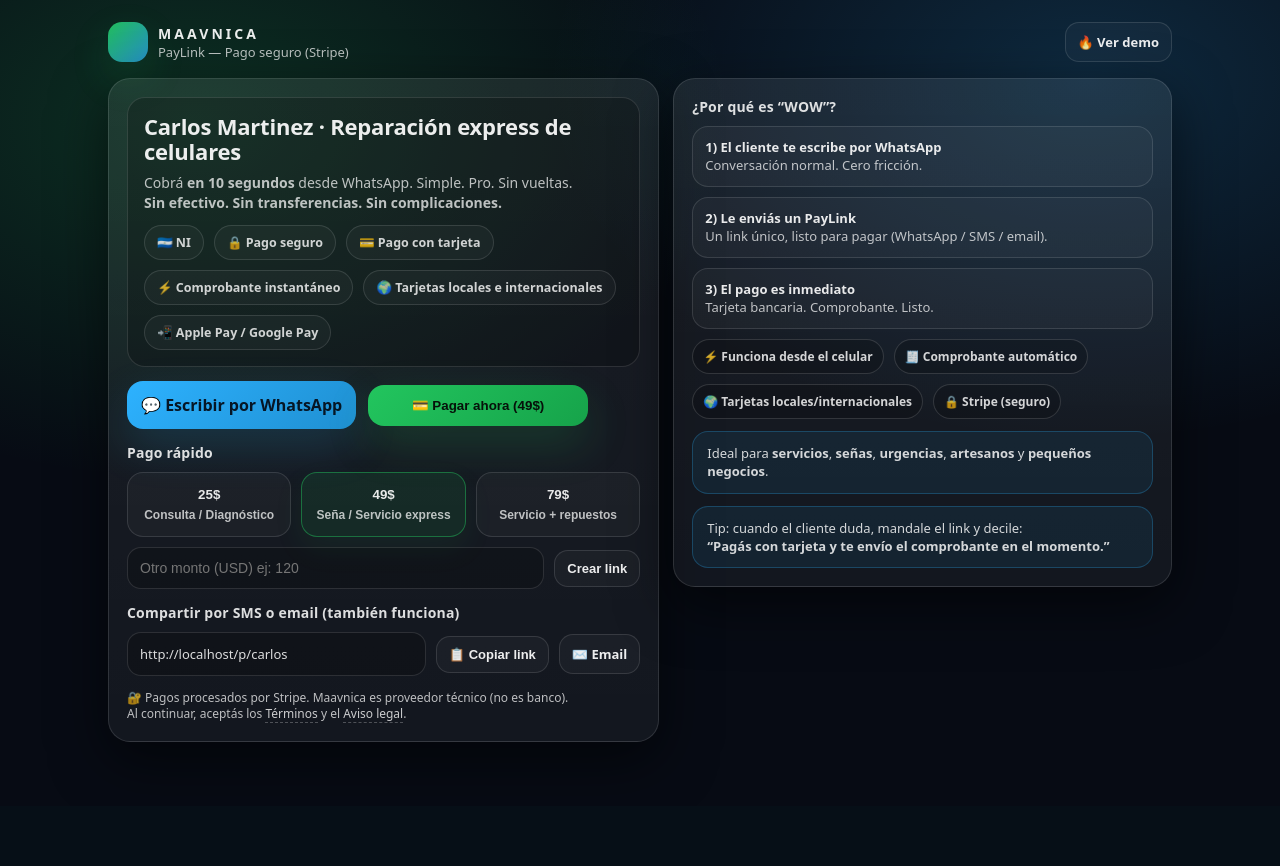
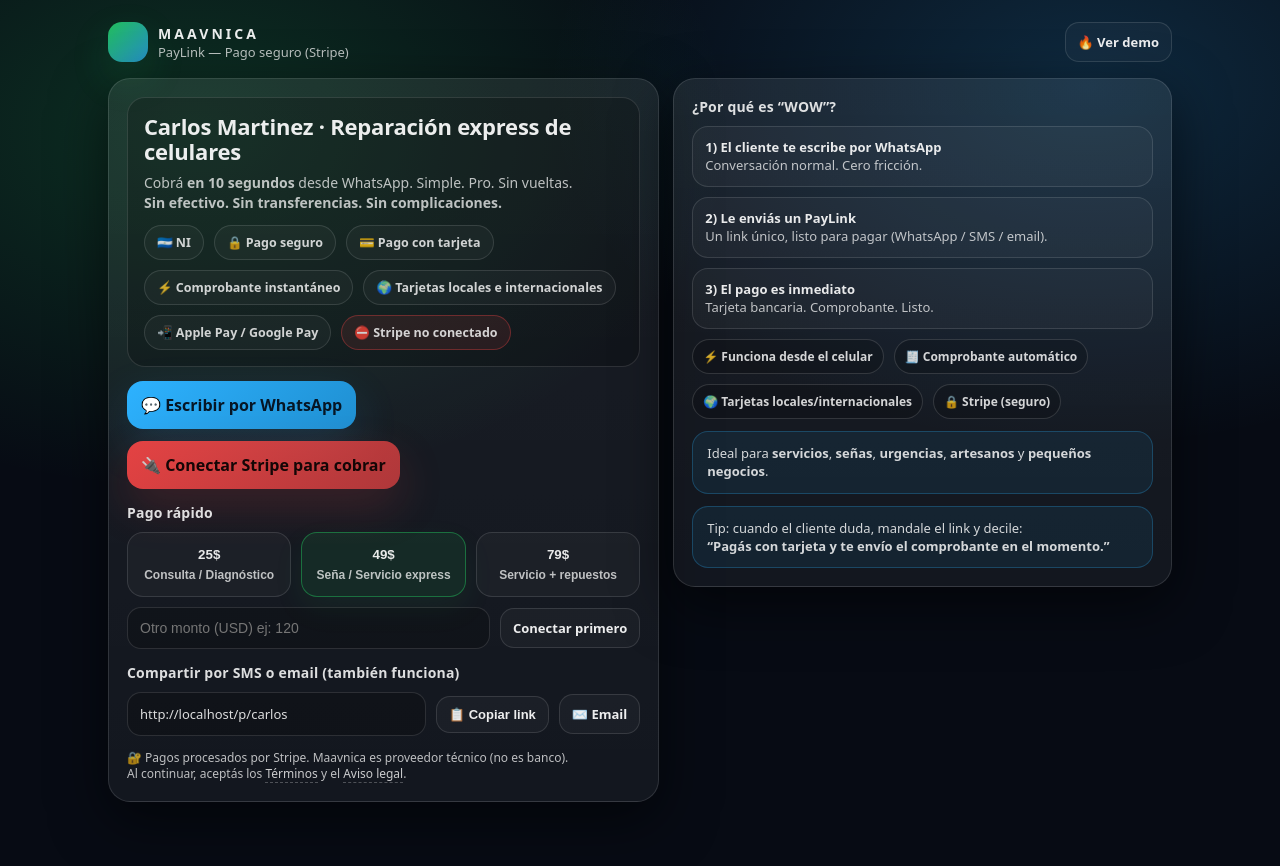
Before and after one commit to maavnica/paylink-connect, a FastAPI app: page /p/carlos in a window 1280 px wide. Before the commit the page ends 742 px from the top, so only its background shows below. Run offline with FastAPI, Linux system fonts and the light colour scheme; data comes from the database, SQL or seed files in the repository.

Commit message:
Update main + landing + paypage + add success page

```diff
--- a/app/main.py
+++ b/app/main.py
@@ -24,6 +24,9 @@
 
 STRIPE_SECRET_KEY = os.getenv("STRIPE_SECRET_KEY", "").strip()
 STRIPE_WEBHOOK_SECRET = os.getenv("STRIPE_WEBHOOK_SECRET", "").strip()  # optional
+
+# 🔥 B1 subscription (Stripe Payment Link)
+PAYLINK_SUBSCRIBE_URL = os.getenv("PAYLINK_SUBSCRIBE_URL", "").strip()
 
 # Use your Render env vars (you already added them)
 STRIPE_CONNECT_RETURN_URL = os.getenv(
@@ -168,7 +171,28 @@
 def landing(request: Request):
     return templates.TemplateResponse(
         "landing.html",
-        {"request": request, "base_url": BASE_URL, "demo_url": f"{BASE_URL}/demo/carlos"},
+        {
+            "request": request,
+            "base_url": BASE_URL,
+            "demo_url": f"{BASE_URL}/demo/carlos",
+            # 🔥 B1 subscription CTA
+            "subscribe_url": PAYLINK_SUBSCRIBE_URL,
+        },
+    )
+
+
+@app.get("/success", response_class=HTMLResponse)
+def subscribe_success(request: Request):
+    """
+    After the user pays the subscription (Stripe Payment Link),
+    Stripe redirects here. Next step: create PayLink + connect Stripe.
+    """
+    return templates.TemplateResponse(
+        "success.html",
+        {
+            "request": request,
+            "base_url": BASE_URL,
+        },
     )
 
 
@@ -249,13 +273,26 @@
 # ============================================================
 
 @app.get("/stripe/connect/start")
-def stripe_connect_start(merchant_id: int):
+def stripe_connect_start(merchant_id: Optional[int] = None, slug: Optional[str] = None):
+    """
+    Supports:
+      - /stripe/connect/start?merchant_id=123
+      - /stripe/connect/start?slug=carlos
+    """
     require_stripe_config()
 
-    m = get_merchant_by_id(merchant_id)
+    m = None
+    if merchant_id is not None:
+        m = get_merchant_by_id(int(merchant_id))
+    elif slug:
+        m = get_merchant_by_slug(slug.strip())
+    else:
+        raise HTTPException(400, "Missing merchant_id or slug")
+
     if not m:
         raise HTTPException(404, "Merchant not found")
 
+    merchant_id = int(m["id"])
     acct_id = m["stripe_account_id"]
 
     # ✅ Create Express account (allowed via API)
@@ -346,6 +383,9 @@
     wa_msg = f"Hola, quiero pagar por PayLink ({data.get('business_name','')}). ¿Qué monto me indicás?"
     whatsapp_url = f"https://wa.me/{wa}?text=" + quote_plus(wa_msg)
 
+    stripe_connected = bool(data.get("stripe_account_id"))
+    connect_url = f"{BASE_URL}/stripe/connect/start?slug={data.get('slug')}"
+
     return templates.TemplateResponse(
         "paypage.html",
         {
@@ -354,6 +394,9 @@
             "base_url": BASE_URL,
             "whatsapp_url": whatsapp_url,
             "success": success,
+            # 🔥 used by template to show connect button
+            "stripe_connected": stripe_connected,
+            "connect_url": connect_url,
         },
     )
 
--- a/templates/paypage.html
+++ b/templates/paypage.html
@@ -23,7 +23,6 @@
       --green2:#16a34a;
       --blue:#2DB2FF;
       --blue2:#1f8fd1;
-      --warn:#f59e0b;
       --danger:#ef4444;
 
       --max:1100px;
@@ -108,6 +107,8 @@
       font-size:12.5px;
       white-space:nowrap;
     }
+    .chip.ok{border-color:rgba(34,197,94,.35); background:rgba(34,197,94,.10)}
+    .chip.bad{border-color:rgba(239,68,68,.35); background:rgba(239,68,68,.10)}
 
     .ctaRow{display:flex;flex-wrap:wrap;gap:12px;align-items:center;margin-top:14px;}
     .btn{
@@ -131,6 +132,12 @@
       background:linear-gradient(135deg,var(--blue),var(--blue2));
       color:#061625;border:none;
       box-shadow:0 18px 45px rgba(45,178,255,.16);
+      min-width: 220px;
+    }
+    .btnDanger{
+      background:linear-gradient(135deg,rgba(239,68,68,.95),rgba(239,68,68,.70));
+      color:#140606;border:none;
+      box-shadow:0 18px 45px rgba(239,68,68,.18);
       min-width: 220px;
     }
     .btnSmall{
@@ -210,18 +217,9 @@
       font-size:13px;
       line-height:1.4;
     }
-    .msg.ok{
-      border-color:rgba(34,197,94,.28);
-      background:rgba(34,197,94,.08);
-    }
-    .msg.warn{
-      border-color:rgba(245,158,11,.28);
-      background:rgba(245,158,11,.08);
-    }
-    .msg.danger{
-      border-color:rgba(239,68,68,.28);
-      background:rgba(239,68,68,.08);
-    }
+    .msg.ok{border-color:rgba(34,197,94,.28); background:rgba(34,197,94,.08);}
+    .msg.warn{border-color:rgba(245,158,11,.28); background:rgba(245,158,11,.08);}
+    .msg.danger{border-color:rgba(239,68,68,.28); background:rgba(239,68,68,.08);}
 
     .rightCardTitle{
       margin:0 0 10px;
@@ -306,9 +304,7 @@
 
     <div class="grid">
 
-      <!-- LEFT: PAY -->
       <div class="card">
-
         <div class="hero">
           <h2 class="heroTitle">{{ merchant.business_name }}</h2>
           <p class="heroSub">
@@ -324,6 +320,12 @@
             <span class="chip">⚡ Comprobante instantáneo</span>
             <span class="chip">🌍 Tarjetas locales e internacionales</span>
             <span class="chip">📲 Apple Pay / Google Pay</span>
+
+            {% if merchant.stripe_account_id %}
+              <span class="chip ok">✅ Stripe conectado</span>
+            {% else %}
+              <span class="chip bad">⛔ Stripe no conectado</span>
+            {% endif %}
           </div>
         </div>
 
@@ -335,7 +337,12 @@
 
         <div class="ctaRow">
           <a class="btn btnBlue" href="{{ whatsapp_url }}" target="_blank" rel="noopener">💬 Escribir por WhatsApp</a>
+
+          {% if merchant.stripe_account_id %}
             <button class="btn btnGreen" id="payNowBtn">💳 Pagar ahora</button>
+          {% else %}
+            <a class="btn btnDanger" href="/connect/{{ merchant.id }}">🔌 Conectar Stripe para cobrar</a>
+          {% endif %}
         </div>
 
         <div class="sectionTitle">Pago rápido</div>
@@ -357,7 +364,11 @@
 
         <div class="inputRow">
           <input class="input" id="customAmount" type="number" min="1" placeholder="Otro monto ({{ merchant.currency or "USD" }}) ej: 120" />
+          {% if merchant.stripe_account_id %}
             <button class="btn btnSmall" id="createLinkBtn">Crear link</button>
+          {% else %}
+            <a class="btn btnSmall" href="/connect/{{ merchant.id }}">Conectar primero</a>
+          {% endif %}
         </div>
 
         <div class="msg" id="statusMsg" style="display:none;"></div>
@@ -375,7 +386,6 @@
         </div>
       </div>
 
-      <!-- RIGHT: WHY WOW -->
       <div class="card">
         <div class="rightCardTitle">¿Por qué es “WOW”?</div>
 
@@ -409,6 +419,7 @@
     (function(){
       const slug = "{{ merchant.slug }}";
       const currency = "{{ (merchant.currency or 'USD')|lower }}";
+      const stripeConnected = {{ "true" if merchant.stripe_account_id else "false" }};
 
       const amountButtons = Array.from(document.querySelectorAll(".amountBtn"));
       const payNowBtn = document.getElementById("payNowBtn");
@@ -416,7 +427,6 @@
       const customAmount = document.getElementById("customAmount");
       const statusMsg = document.getElementById("statusMsg");
 
-      // Build absolute URL for share
       const pageUrlEl = document.getElementById("pageUrl");
       const pageAbs = window.location.origin + "/p/" + slug;
       pageUrlEl.textContent = pageAbs;
@@ -438,30 +448,28 @@
         btn.classList.add("active");
         selectedAmount = parseInt(btn.getAttribute("data-amount") || "0", 10) || 0;
         selectedLabel = btn.getAttribute("data-label") || "Pago";
-        // Update main CTA label
-        if (selectedAmount > 0){
-          payNowBtn.textContent = "💳 Pagar ahora (" + selectedAmount + "$)";
-        } else {
-          payNowBtn.textContent = "💳 Pagar ahora";
+        if (payNowBtn){
+          payNowBtn.textContent = selectedAmount > 0 ? ("💳 Pagar ahora (" + selectedAmount + "$)") : "💳 Pagar ahora";
         }
       }
 
-      // Init: select the active one or first
       const initActive = amountButtons.find(b => b.classList.contains("active")) || amountButtons[0];
       if (initActive) selectBtn(initActive);
 
-      amountButtons.forEach(btn => {
-        btn.addEventListener("click", () => selectBtn(btn));
-      });
+      amountButtons.forEach(btn => btn.addEventListener("click", () => selectBtn(btn)));
 
       async function createCheckout(amount){
+        if (!stripeConnected){
+          showMsg("Primero conectá Stripe para poder cobrar.", "warn");
+          return;
+        }
         if (!amount || amount <= 0){
           showMsg("Elegí un monto válido.", "warn");
           return;
         }
 
-        payNowBtn.disabled = true;
-        createLinkBtn.disabled = true;
+        payNowBtn && (payNowBtn.disabled = true);
+        createLinkBtn && (createLinkBtn.disabled = true);
         showMsg("Creando link de pago…", "");
 
         try{
@@ -487,18 +495,15 @@
           window.location.href = data.url;
 
         } catch(e){
-          showMsg("Error: no se pudo crear el pago. " +
-                  "Si todavía no conectaste Stripe, volvé a conectar tu cuenta. " +
-                  "(" + (e && e.message ? e.message : "error") + ")",
-                  "danger");
+          showMsg("Error: no se pudo crear el pago. (" + (e && e.message ? e.message : "error") + ")", "danger");
         } finally {
-          payNowBtn.disabled = false;
-          createLinkBtn.disabled = false;
+          payNowBtn && (payNowBtn.disabled = false);
+          createLinkBtn && (createLinkBtn.disabled = false);
         }
       }
 
+      if (payNowBtn){
         payNowBtn.addEventListener("click", () => {
-        // If custom amount is filled, prioritize it
           const custom = parseInt((customAmount.value || "").trim(), 10);
           if (custom && custom > 0){
             selectedLabel = "Monto personalizado";
@@ -507,7 +512,9 @@
           }
           createCheckout(selectedAmount);
         });
+      }
 
+      if (createLinkBtn){
         createLinkBtn.addEventListener("click", () => {
           const val = parseInt((customAmount.value || "").trim(), 10);
           if (!val || val <= 0){
@@ -517,6 +524,7 @@
           selectedLabel = "Monto personalizado";
           createCheckout(val);
         });
+      }
 
       copyBtn.addEventListener("click", async () => {
         try{
@@ -527,7 +535,6 @@
         }
       });
 
-      // mailto message
       const mailSubject = encodeURIComponent("Link de pago (PayLink)");
       const mailBody = encodeURIComponent(
         "Hola, te paso el link para pagar con tarjeta (Stripe).\\n\\n" +
```
Also changed, not shown: templates/landing.html (+18 -19 lines), templates/success.html (added, +43 -0 lines). Lines whose indentation alone changed are shown as unchanged.
